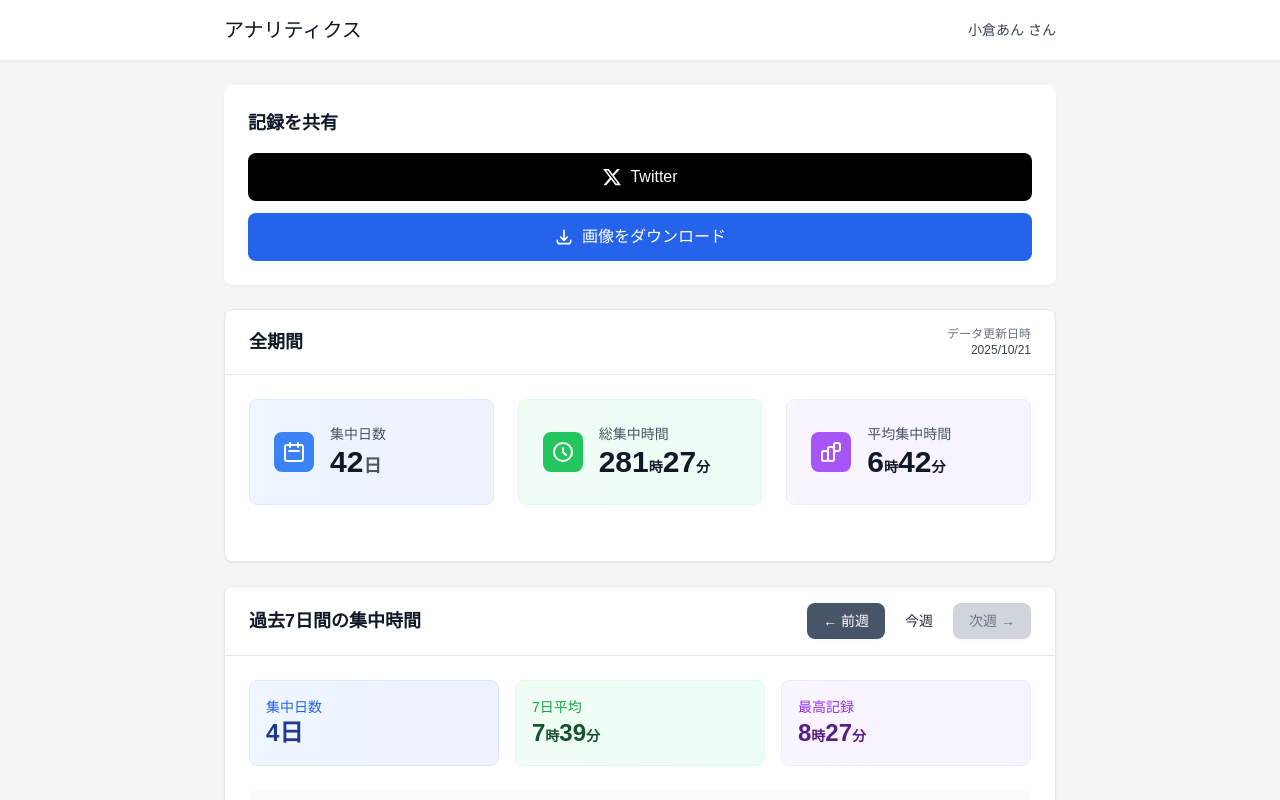
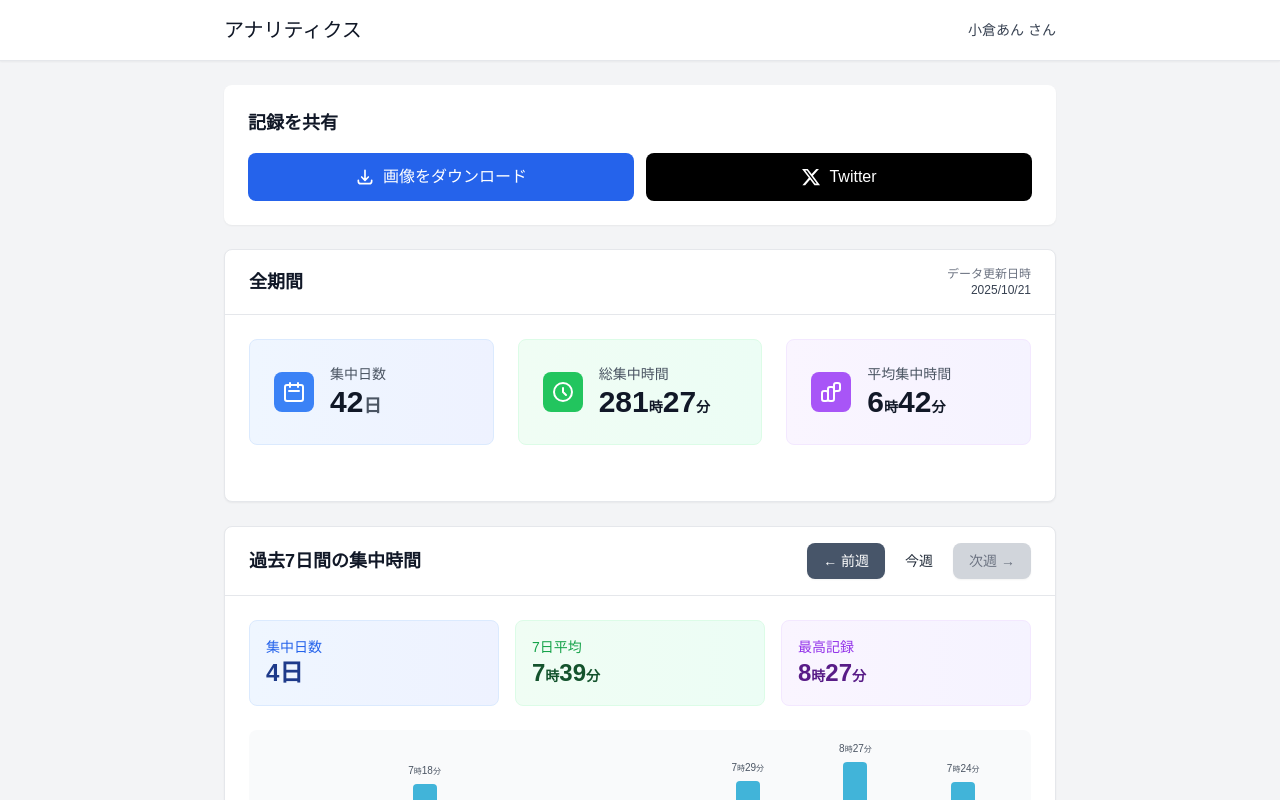
Before and after one commit to aew2sbee/aew2sbee.github.io, a Next.js app: page /UCDV95uUZlqOmxJ0hONnoALw in a window 1280 px wide. Shown: the top 800 px of the page. Built offline with nearby package versions, Linux system fonts and the light colour scheme.

Commit message:
chore: adjust ShareButtons layout by reordering buttons for improved accessibility

```diff
--- a/src/components/ShareButtons.tsx
+++ b/src/components/ShareButtons.tsx
@@ -78,25 +78,25 @@ export default function ShareButtons({ totalTime, totalDays, last7DaysTime, last
   return (
     <div className="bg-white rounded-lg shadow-sm p-4 sm:p-6 mb-6">
       <h2 className="text-lg font-semibold text-gray-900 mb-4">記録を共有</h2>
-      <div className="flex flex-col gap-3">
+      <div className="flex gap-3">
+        <button
+          onClick={downloadImage}
+          className="flex-1 bg-blue-600 hover:bg-blue-700 text-white font-medium py-3 px-4 rounded-lg transition-colors duration-200 flex items-center justify-center gap-2"
+        >
+          <svg className="w-5 h-5" fill="none" stroke="currentColor" viewBox="0 0 24 24">
+            <path strokeLinecap="round" strokeLinejoin="round" strokeWidth={2} d="M4 16v1a3 3 0 003 3h10a3 3 0 003-3v-1m-4-4l-4 4m0 0l-4-4m4 4V4" />
+          </svg>
+          画像をダウンロード
+        </button>
         <button
           onClick={handleTwitterShare}
-          className="w-full bg-[#000000] hover:bg-gray-800 text-white font-medium py-3 px-4 rounded-lg transition-colors duration-200 flex items-center justify-center gap-2"
+          className="flex-1 bg-[#000000] hover:bg-gray-800 text-white font-medium py-3 px-4 rounded-lg transition-colors duration-200 flex items-center justify-center gap-2"
         >
           <svg className="w-5 h-5" fill="currentColor" viewBox="0 0 24 24">
             <path d="M18.244 2.25h3.308l-7.227 8.26 8.502 11.24H16.17l-5.214-6.817L4.99 21.75H1.68l7.73-8.835L1.254 2.25H8.08l4.713 6.231zm-1.161 17.52h1.833L7.084 4.126H5.117z" />
           </svg>
           Twitter
         </button>
-        <button
-          onClick={downloadImage}
-          className="w-full bg-blue-600 hover:bg-blue-700 text-white font-medium py-3 px-4 rounded-lg transition-colors duration-200 flex items-center justify-center gap-2"
-        >
-          <svg className="w-5 h-5" fill="none" stroke="currentColor" viewBox="0 0 24 24">
-            <path strokeLinecap="round" strokeLinejoin="round" strokeWidth={2} d="M4 16v1a3 3 0 003 3h10a3 3 0 003-3v-1m-4-4l-4 4m0 0l-4-4m4 4V4" />
-          </svg>
-          画像をダウンロード
-        </button>
       </div>
     </div>
   );
```
